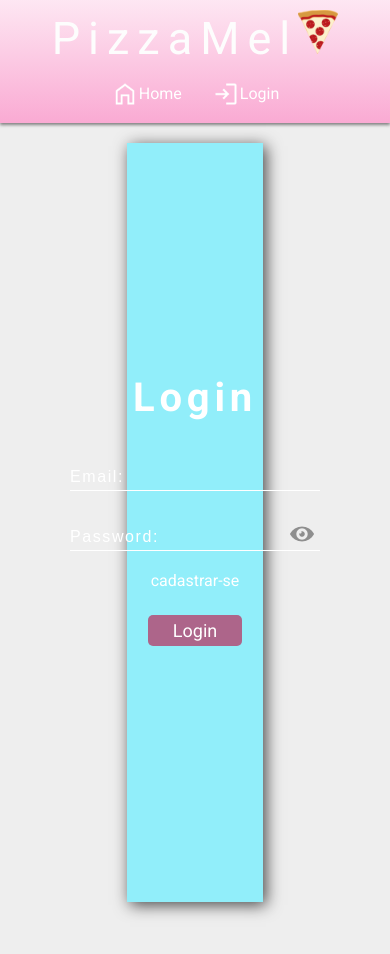
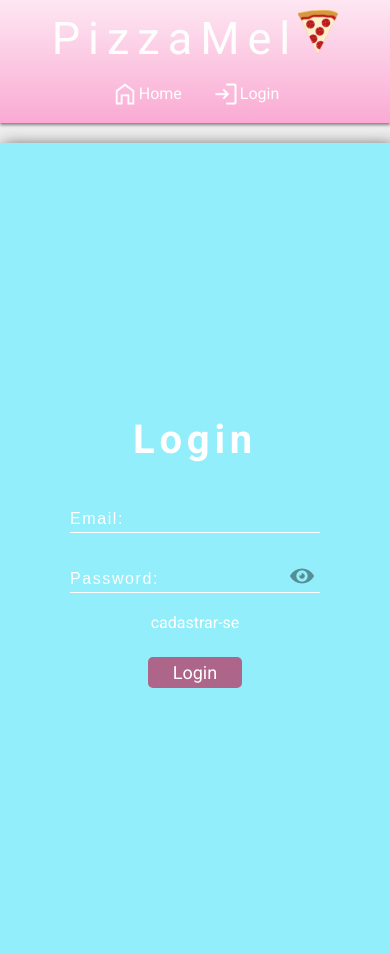
Before and after one commit to GabrielHenri12/Pizzaria-Full-stack, a React (Vite) app in the folder Front-End/: page /login in a window 390 px wide. Shown: the top 954 px of the page. Built offline with nearby package versions, Linux system fonts and the light colour scheme.

Commit message:
corrections responsives

```diff
--- a/Front-End/src/views/User/Login.css
+++ b/Front-End/src/views/User/Login.css
@@ -35,6 +35,17 @@ ul {
     justify-content: center;
     align-items: center;
     border-radius: 5px;
+}
+@media (max-width: 1080px) {
+    .input{
+        width: 80vw;
+        height: 100vh;
+    }
+}
+@media (max-width: 480px) {
+    .input{
+        width: 100vw;
+    }
 }
 
 .form h2 {
```
